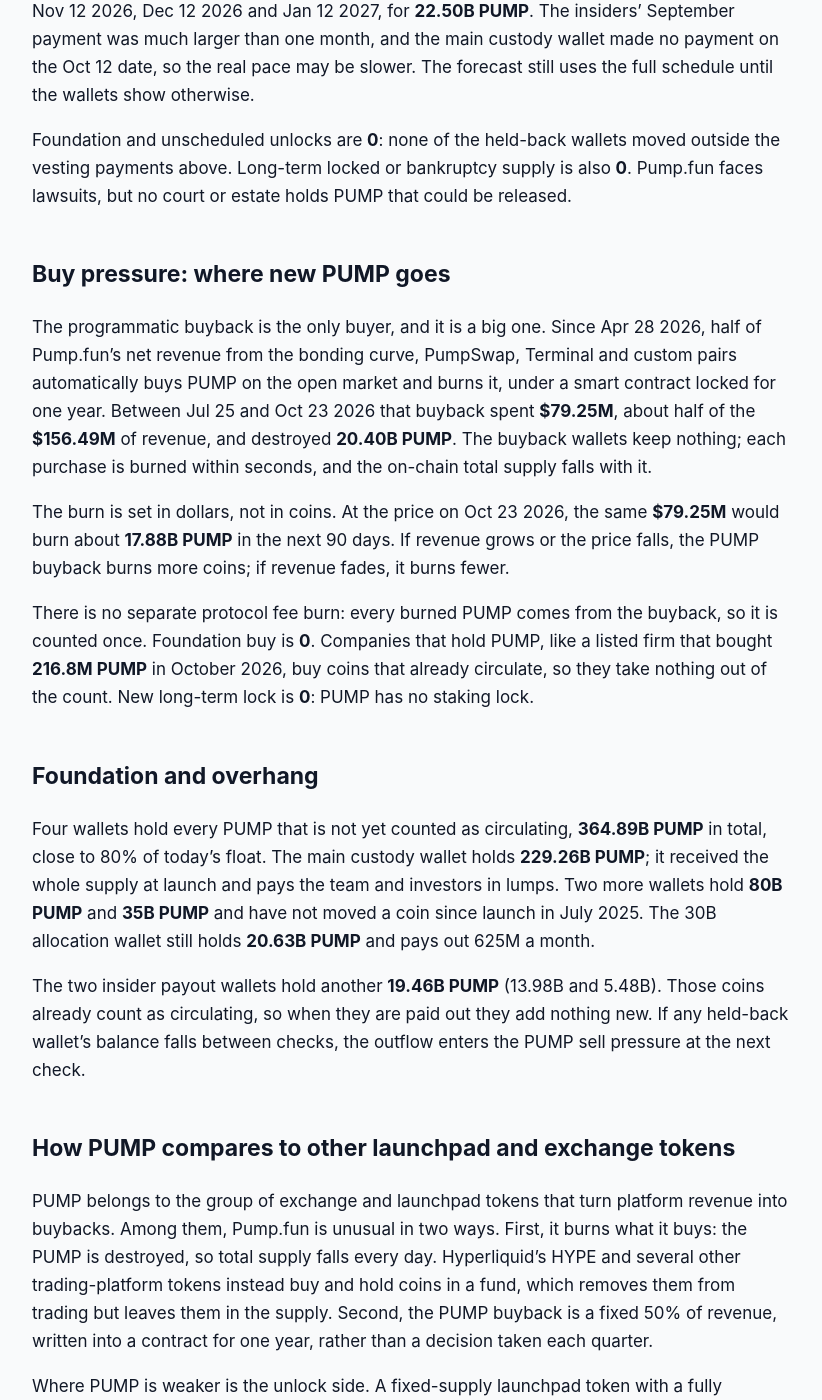
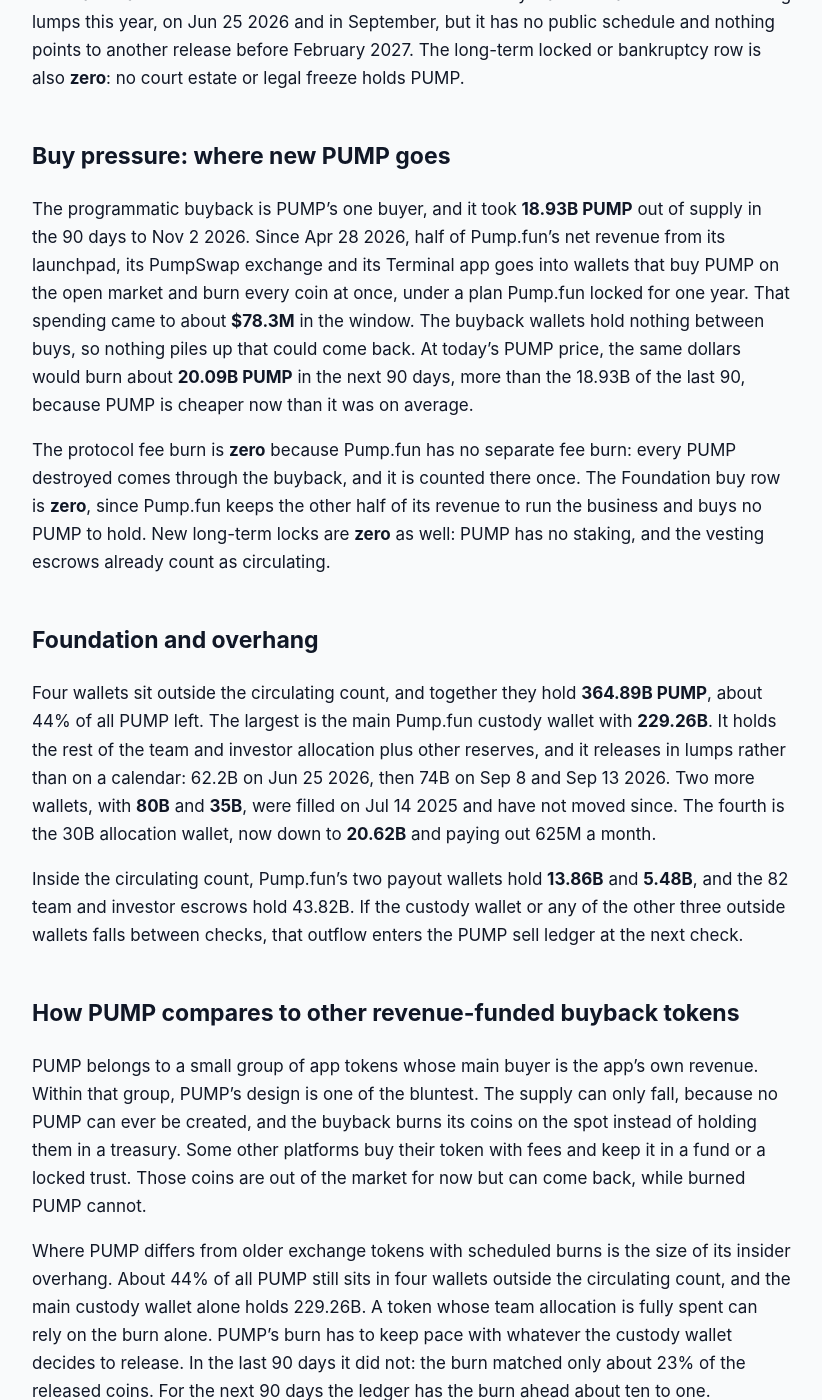
Before and after one commit to jeevansongmy-spec/mrnasdog-articles, a Jekyll site: the page built from crypto/pump-pressure-framework.md, in a window 1280 px wide and 1400 px high, scrolled down 1204 px. Shown: the whole window, without its empty margins (228-1050 px from the left). Built offline with Jekyll 4.4.1, drawn with Linux system fonts in a browser that asks for light colours; some of the changed text lies outside the part shown.

Commit message:
publish: crypto/pump-pressure-framework

```diff
--- a/crypto/pump-pressure-framework.md
+++ b/crypto/pump-pressure-framework.md
@@ -1,69 +1,60 @@
 ---
-title: "PUMP Inflation Analysis · October 2026 · Supply growing · projected to keep growing"
-description: "PUMP supply grew +13.65% in 90 days as 83.38B PUMP of team, investor and allocation unlocks beat a 20.40B buyback burn. Next 90 days: about +1.00%."
+title: "PUMP Inflation Analysis · November 2026 · Supply was growing · trend cooling"
+description: "PUMP supply grew +14.02% in 90 days as 83.38B left vesting wallets, but the buyback burn should shrink it about 3.96% next. No new PUMP can be minted."
 canonical_url: "https://mrnasdog.com/research/pump/inflation"
 tags: ["crypto", "pump", "pumpfun", "solana"]
 published: true
 ---
 > Originally published at **[mrnasdog.com/research/pump/inflation](https://mrnasdog.com/research/pump/inflation)** by MrNasDog.
 
-<!-- main-page -->
-Looking for the buy-or-sell answer? It is on the PUMP coin page, with demand and price drivers: [mrnasdog.com/research/pump](https://mrnasdog.com/research/pump)
+# PUMP Inflation Analysis · November 2026 · Supply was growing · trend cooling
 
-# PUMP Inflation Analysis · October 2026 · Supply growing · projected to keep growing
-
-PUMP supply is growing, and it is set to keep growing a little. Between Jul 25 and Oct 23 2026 the Pump.fun team, early investors and one allocation wallet released **83.38B PUMP** into the market, while the Pump.fun buyback bought and burned **20.40B PUMP**. Net, the PUMP float grew **+13.65%** in 90 days. For the next 90 days the scheduled unlocks come to about **22.50B PUMP** against a burn of about **17.88B PUMP**, so supply should grow only about **+1.00%**. No new PUMP can ever be minted; the open question is the **364.89B PUMP** still held back.
+PUMP supply grew fast over the last 90 days and should now shrink. Between Aug 4 and Nov 2 2026, **83.38B PUMP** left team and investor vesting wallets while the Pump.fun buyback burned **18.93B**, so the circulating supply rose a net **+14.02%**. No new PUMP can ever be made, the next year of insider vesting already counts as circulating, and the buyback should burn about **20.09B** against only **1.88B** of new releases, for a projected **−3.96%** over the next 90 days. Other trackers read the last 90 days at **+16.30%**.
 
 ## The verdict, in one paragraph
 
-Over the 90 days to Oct 23 2026, PUMP supply rose by **+13.65%** of the circulating float of **461.43B PUMP**. Other trackers show **+15.82%** for the same 90 days, a gap of **2.17 points**. Both readings count almost the same number of new coins, about **63B PUMP**; the trackers simply start from the smaller float of late July, so the same coins look like a bigger share. No warning chip is needed. For the next 90 days we expect **+1.00%**. The cite-able label: **an unlock-heavy token whose revenue burn now almost cancels the monthly unlocks**.
+Over the 90 days to Nov 2 2026, PUMP's circulating supply grew a net **+14.02%**, and the Pump.fun ledger projects **−3.96%** for the 90 days to Jan 31 2027. Other trackers show **+16.30%** for the past 90 days. The **2.28-point** difference is not a missing flow: both readings count the same releases and the same burns on the same days, so the coin page carries no warning note. The short label is a **post-unlock token turning deflationary on its buyback**: the big insider releases of September are behind it, and the PUMP buyback now burns more each quarter than the vesting adds.
 
 ## Sell pressure: where new PUMP comes from
 
-Protocol inflation is **0**. PUMP is a Solana Token-2022 coin, and its mint authority is switched off on-chain, so not a single new PUMP can be created. All 1 trillion PUMP were made at launch in July 2025, and burns have since cut the total to about **826.32B PUMP**.
+Protocol inflation is **zero**, and it can never be anything else. PUMP is a Solana token whose creation key was switched off for good, so the 1,000B PUMP made at launch in July 2025 is the most that will ever exist. Burns have already brought the total down to about **824.65B** PUMP.
 
-Vesting unlocks are the whole sell side: **83.38B PUMP** in the window. The team (20% of the original supply) and existing investors (13%) were locked for one year, until July 2026. Their coins sit in a main custody wallet, which sent **20B PUMP** on Sep 8 2026 and **54B PUMP** on Sep 13 2026 to the wallets that pay insiders. Across the window those payout wallets sent coins to more than 250 insider wallets, with the biggest round on Sep 14 2026. A separate 30B allocation wallet released **8.13B PUMP** on Aug 26 2026, then **625M PUMP** on Sep 12 and again on Oct 12 2026, for **9.38B PUMP** in the window.
+Vesting unlocks were **83.38B PUMP** over the last 90 days, the whole of PUMP's new supply. The main Pump.fun custody wallet sent **20B** on Sep 8 2026 and **54B** on Sep 13 2026 to two payout wallets that serve team members and early investors. A separate 30B allocation wallet, on a four-year vesting with a one-year cliff, released **8.125B** on Aug 26 2026 and then **625M** on Sep 12 and again on Oct 12 2026. On Sep 14 2026 the payout wallets put a full year of team and investor vesting into 82 timed-release escrows. Those escrows already count as circulating, still hold **43.82B PUMP** and hand out about 4.4B a month, so their monthly payouts add nothing new. For the next 90 days the PUMP vesting row is just the allocation wallet's **1.88B**: 625M each on Nov 12 2026, Dec 12 2026 and Jan 12 2027.
 
-For the next 90 days the published schedule pays insiders about **6.88B PUMP** a month, and the allocation wallet adds **625M PUMP** a month. Three payments fall in the window, around Nov 12 2026, Dec 12 2026 and Jan 12 2027, for **22.50B PUMP**. The insiders' September payment was much larger than one month, and the main custody wallet made no payment on the Oct 12 date, so the real pace may be slower. The forecast still uses the full schedule until the wallets show otherwise.
-
-Foundation and unscheduled unlocks are **0**: none of the held-back wallets moved outside the vesting payments above. Long-term locked or bankruptcy supply is also **0**. Pump.fun faces lawsuits, but no court or estate holds PUMP that could be released.
+Foundation and unscheduled unlocks book **zero**. The custody wallet released PUMP in two big lumps this year, on Jun 25 2026 and in September, but it has no public schedule and nothing points to another release before February 2027. The long-term locked or bankruptcy row is also **zero**: no court estate or legal freeze holds PUMP.
 
 ## Buy pressure: where new PUMP goes
 
-The programmatic buyback is the only buyer, and it is a big one. Since Apr 28 2026, half of Pump.fun's net revenue from the bonding curve, PumpSwap, Terminal and custom pairs automatically buys PUMP on the open market and burns it, under a smart contract locked for one year. Between Jul 25 and Oct 23 2026 that buyback spent **$79.25M**, about half of the **$156.49M** of revenue, and destroyed **20.40B PUMP**. The buyback wallets keep nothing; each purchase is burned within seconds, and the on-chain total supply falls with it.
+The programmatic buyback is PUMP's one buyer, and it took **18.93B PUMP** out of supply in the 90 days to Nov 2 2026. Since Apr 28 2026, half of Pump.fun's net revenue from its launchpad, its PumpSwap exchange and its Terminal app goes into wallets that buy PUMP on the open market and burn every coin at once, under a plan Pump.fun locked for one year. That spending came to about **$78.3M** in the window. The buyback wallets hold nothing between buys, so nothing piles up that could come back. At today's PUMP price, the same dollars would burn about **20.09B PUMP** in the next 90 days, more than the 18.93B of the last 90, because PUMP is cheaper now than it was on average.
 
-The burn is set in dollars, not in coins. At the price on Oct 23 2026, the same **$79.25M** would burn about **17.88B PUMP** in the next 90 days. If revenue grows or the price falls, the PUMP buyback burns more coins; if revenue fades, it burns fewer.
-
-There is no separate protocol fee burn: every burned PUMP comes from the buyback, so it is counted once. Foundation buy is **0**. Companies that hold PUMP, like a listed firm that bought **216.8M PUMP** in October 2026, buy coins that already circulate, so they take nothing out of the count. New long-term lock is **0**: PUMP has no staking lock.
+The protocol fee burn is **zero** because Pump.fun has no separate fee burn: every PUMP destroyed comes through the buyback, and it is counted there once. The Foundation buy row is **zero**, since Pump.fun keeps the other half of its revenue to run the business and buys no PUMP to hold. New long-term locks are **zero** as well: PUMP has no staking, and the vesting escrows already count as circulating.
 
 ## Foundation and overhang
 
-Four wallets hold every PUMP that is not yet counted as circulating, **364.89B PUMP** in total, close to 80% of today's float. The main custody wallet holds **229.26B PUMP**; it received the whole supply at launch and pays the team and investors in lumps. Two more wallets hold **80B PUMP** and **35B PUMP** and have not moved a coin since launch in July 2025. The 30B allocation wallet still holds **20.63B PUMP** and pays out 625M a month.
+Four wallets sit outside the circulating count, and together they hold **364.89B PUMP**, about 44% of all PUMP left. The largest is the main Pump.fun custody wallet with **229.26B**. It holds the rest of the team and investor allocation plus other reserves, and it releases in lumps rather than on a calendar: 62.2B on Jun 25 2026, then 74B on Sep 8 and Sep 13 2026. Two more wallets, with **80B** and **35B**, were filled on Jul 14 2025 and have not moved since. The fourth is the 30B allocation wallet, now down to **20.62B** and paying out 625M a month.
 
-The two insider payout wallets hold another **19.46B PUMP** (13.98B and 5.48B). Those coins already count as circulating, so when they are paid out they add nothing new. If any held-back wallet's balance falls between checks, the outflow enters the PUMP sell pressure at the next check.
+Inside the circulating count, Pump.fun's two payout wallets hold **13.86B** and **5.48B**, and the 82 team and investor escrows hold 43.82B. If the custody wallet or any of the other three outside wallets falls between checks, that outflow enters the PUMP sell ledger at the next check.
 
-## How PUMP compares to other launchpad and exchange tokens
+## How PUMP compares to other revenue-funded buyback tokens
 
-PUMP belongs to the group of exchange and launchpad tokens that turn platform revenue into buybacks. Among them, Pump.fun is unusual in two ways. First, it burns what it buys: the PUMP is destroyed, so total supply falls every day. Hyperliquid's HYPE and several other trading-platform tokens instead buy and hold coins in a fund, which removes them from trading but leaves them in the supply. Second, the PUMP buyback is a fixed 50% of revenue, written into a contract for one year, rather than a decision taken each quarter.
+PUMP belongs to a small group of app tokens whose main buyer is the app's own revenue. Within that group, PUMP's design is one of the bluntest. The supply can only fall, because no PUMP can ever be created, and the buyback burns its coins on the spot instead of holding them in a treasury. Some other platforms buy their token with fees and keep it in a fund or a locked trust. Those coins are out of the market for now but can come back, while burned PUMP cannot.
 
-Where PUMP is weaker is the unlock side. A fixed-supply launchpad token with a fully unlocked float only has to beat zero new supply. PUMP still has **364.89B PUMP** held back, and the insider schedule runs to mid-2029. That makes PUMP closer to young layer-1 tokens with big vesting programs than to old, fully circulating exchange coins. The difference is that the PUMP burn is large enough to cancel most of the monthly insider drip, which few vesting-heavy tokens can say.
+Where PUMP differs from older exchange tokens with scheduled burns is the size of its insider overhang. About 44% of all PUMP still sits in four wallets outside the circulating count, and the main custody wallet alone holds 229.26B. A token whose team allocation is fully spent can rely on the burn alone. PUMP's burn has to keep pace with whatever the custody wallet decides to release. In the last 90 days it did not: the burn matched only about 23% of the released coins. For the next 90 days the ledger has the burn ahead about ten to one.
 
-The comparison that matters is mechanism, not price: PUMP has no mint, a hard 1 trillion cap that has already shrunk by about 17%, a revenue burn instead of a fee burn, and a large custody overhang instead of an open market float.
+PUMP's buyback also rests on a busier revenue base than most. It is a fixed share of what Pump.fun earns, so it rises and falls with memecoin trading. A coin with a fixed burn schedule does not carry that risk. PUMP does.
 
 ## What to watch in the next 90 days
 
-The next scheduled PUMP unlocks fall around Nov 12 2026, Dec 12 2026 and Jan 12 2027, about **7.50B PUMP** each, team and investors plus the allocation wallet.
+Nov 12 2026, Dec 12 2026 and Jan 12 2027: the 30B allocation wallet is due to release **625M PUMP** each time, the only dated new supply in the window.
 
-The main custody wallet with **229.26B PUMP**: it paid out in big lumps on Jun 25, Sep 8 and Sep 13 2026. Another lump of that size would lift supply far above our forecast; no payment at all would make it smaller.
+The main custody wallet and its **229.26B PUMP**: it released lumps on Jun 25 and Sep 8 to 13 2026, and any new release would swing the next reading back toward growth.
 
-Pump.fun revenue: new products launched in October 2026, such as perpetual futures trading and an in-house cross-chain bridge, can lift revenue, and half of revenue becomes the PUMP burn. Fee changes that send more money to traders and creators can shrink it.
+Pump.fun's revenue: the burn is a fixed half of net revenue, so the perpetual futures launched on Oct 16 2026 and the new chains added from Oct 24 2026 matter only if they lift the revenue that pays for the buyback.
 
-The end of the one-year buyback lock around Apr 28 2027 lies outside this window, but any early statement about what follows it would change the forecast for 2027.
+The mid-month escrow payouts, next around Nov 14 2026: they already count as circulating and add nothing to the count, but they put about 4.4B PUMP a month into team and investor hands.
 
 ## Summary
 
-PUMP supply grew **+13.65%** in the 90 days to Oct 23 2026, because the insider lock ended and **83.38B PUMP** left the held-back wallets while the revenue buyback burned **20.40B PUMP**. For the next 90 days the scheduled unlocks of about **22.50B PUMP** meet a burn of about **17.88B PUMP**, so supply should grow only about **+1.00%**. No PUMP can be minted and the 1 trillion cap keeps shrinking. The key risk is the **364.89B PUMP** still held back, which pays out in lumps.
+PUMP supply grew **+14.02%** in the 90 days to Nov 2 2026, because 83.38B PUMP left team and investor vesting wallets while the Pump.fun buyback burned 18.93B. No new PUMP can ever be minted, and half of Pump.fun's net revenue buys PUMP and burns it at once, so the ledger projects a shrinking supply of **−3.96%** over the next 90 days. The key risk is the main custody wallet, which still holds 229.26B PUMP with no public schedule. The hard ceiling is the 1,000B made at launch, already cut to about 824.65B by burns.
 
----
-
-*MrNasDog Pressure Framework analysis of PUMP, Metric 1 — Inflation. Data + explanation only. Not financial advice. Checked Oct 23 2026.*
+*MrNasDog Pressure Framework analysis of PUMP, Metric 1 — Inflation. Data + explanation only. Not financial advice. Checked Nov 2 2026.*
```
